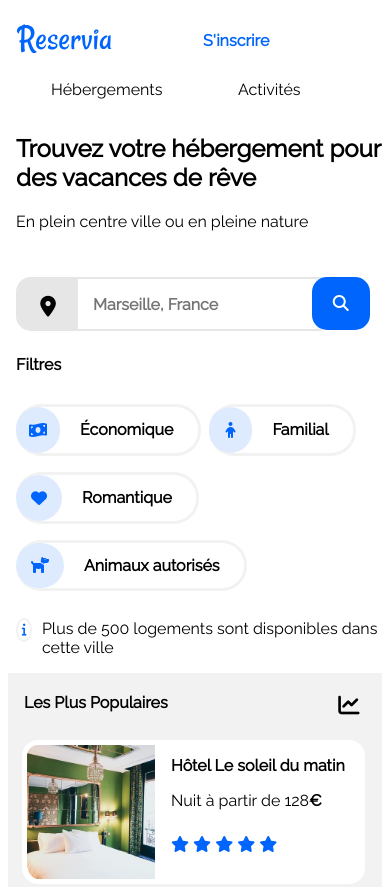
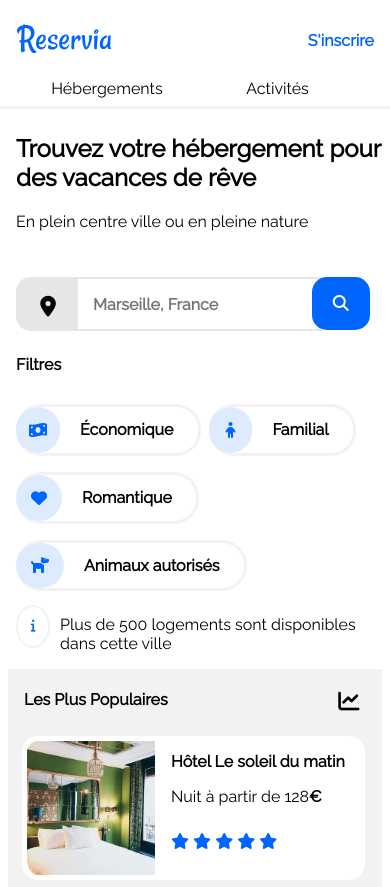
Before and after one commit to President971/JeremyDeCesare_2_06042020, a plain HTML site: page index.html in a window 390 px wide. Shown: the top 887 px of the page. Drawn offline with Linux system fonts and the light colour scheme; files whose address does not match are found by name.

Commit message:
Final avant verif

```diff
--- a/index.html
+++ b/index.html
@@ -17,7 +17,7 @@
 <body>
     <header>
         <div class="nav">
-            <div> <a class="title" href="projet2.html"><img src="images/logo/Reservia.svg" alt="Logo" /> </a> </div>
+            <div class="title"> <a href="projet2.html"><img src="images/logo/Reservia.svg" alt="Logo" /> </a> </div>
             <!--Titre du site-->
             <div class="nav1r"> <a class="nav1" href="#Hebergements">Hébergements</a> </div>
             <!--nav avec ancrage-->
@@ -34,7 +34,7 @@
                 <span class="fas fa-map-marker-alt fa-fw"></span> <!-- Icone de localisation -->
                 <div class="InputContainer">
                     <!-- input Container -->
-                    <input placeholder="Marseille, France" />
+                    <input placeholder="Marseille, France"/>
                 </div>
             </div>
             <!-- Bouton "rechercher" -->
--- a/projet2.css
+++ b/projet2.css
@@ -157,24 +157,22 @@ button   /* Bouton "rechercher" */ {
   display: flex;
   flex-direction: row;
   align-items: baseline;
-  margin-top: 3%;
+  margin-top: 2%;
 }
 .fa-info {   /* Icone Info */
   /* Icone Info */
   display: flex;
-  justify-content: center;
-  align-items: baseline;
   font-size: 80%;
   border-radius: 100%;
   color: #0065fc;
   border: 2px #f2f2f2 solid;
-  padding: 1%;
+  padding: 1em;
   margin-right: 0.75em;
 }
 .heb   /*Section Hebergement+Aside*/ {
   display: flex;
   flex-direction: row;
-  margin-top: 3%;
+  margin-top: 2%;
 }
 .hebsection   /* Hebergement*/ {
   background-color: #f2f2f2;
@@ -462,9 +460,9 @@ li {
   .body {
     margin: auto;
   }
-  header,.sectionvacances {
-    padding-left: 1em;
-  }
+.title,.sectionvacances {
+  padding-left: 1em;
+}
   .rechercher {
     position: absolute;
     top: -9999px;
@@ -489,24 +487,47 @@ li {
     color: #ffffff;
     height: 3.35em;
   }
-  header,.sectionvacances,.actsection,.heb /*reglages de toutes les sections*/ {
+  header,.sectionvacances,.actsection,.heb,.nav /*reglages de toutes les sections*/ {
     margin-right: 0;
     margin-left: 0;
+  }
+  .nav1:hover,.nav2:hover   /* Mouseover */ {
+    border-top: hidden;
+    border-bottom-style: solid;
+    border-color: #0065fc;
+    border-width: 3px;
+    width: 100%;
+    padding-top: 0.5em;
+    padding-bottom: 0.5em;
   }
   .nav {
     display: grid;
     grid-template-columns: repeat(2, 50%);
     grid-template-rows: repeat(2, 1fr);
   }
+  .nav1,.nav2 {
+    border-bottom-style: solid;
+    border-color:#f2f2f2 ;
+    border-width: 3px;
+    width: 100%;
+    padding-top: 0.5em;
+    padding-bottom: 0.5em;
+    padding-left: 3.2em;
+  }
   .nav1r {
     grid-column: 1/2;
     grid-row: 2/3;
+    display: flex;
   }
   .nav2r {
     grid-column: 2/3;
     grid-row: 2/3;
+    display: flex;
   }
   .nav3r {
+    display: flex;
+    justify-content:flex-end;
+    padding-right: 1em;
     grid-column: 2/3;
     grid-row: 1/2;
   }
@@ -521,9 +542,6 @@ li {
     margin-top: 1em;
     margin-left: 0;
     margin-right: 0.5em;
-  }
-  .fa-info {
-    display: none;
   }
   .vignettesact1, .vignettesact2, .vignettesact3, .vignettesact4,.vignettesactbigright, .vignettesactbig  /* reglagles des vignettes*/ {
     height: 11.875em;
```
